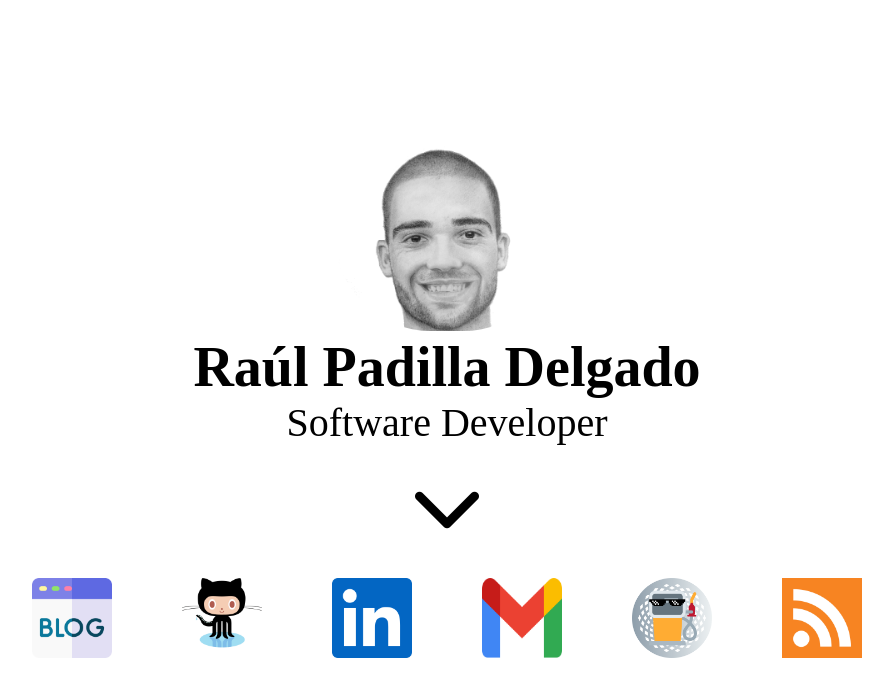
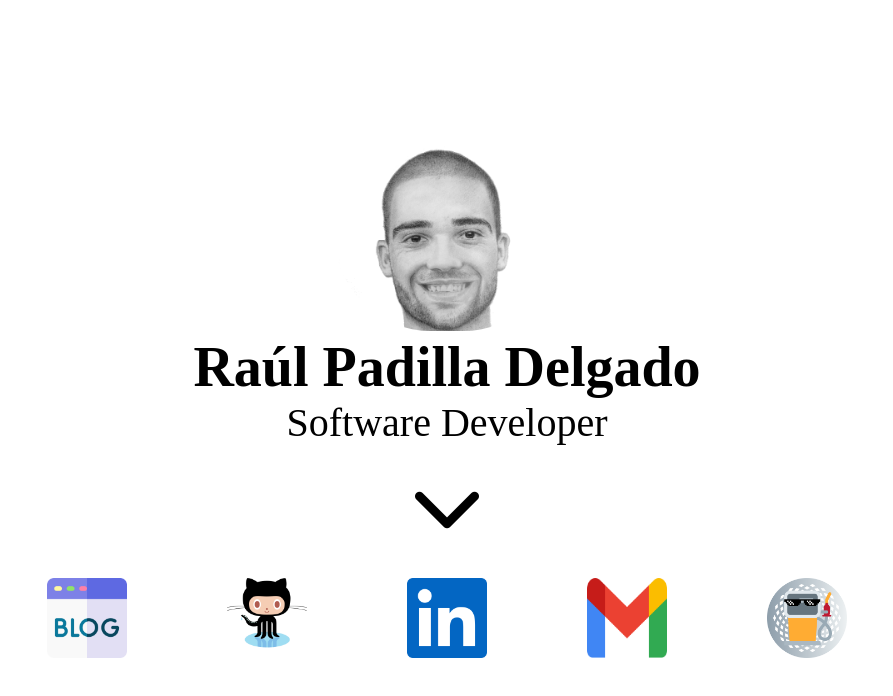
Before and after one commit to raulpadilladelgado/raulpadilladelgado.github.io, a plain HTML site: page index.html in a window 1280 px wide. Shown: the whole page, without its empty margins (193-1086 px from the left). Drawn offline with Linux system fonts and the light colour scheme.

Commit message:
remove rss icon link

```diff
--- a/index.html
+++ b/index.html
@@ -38,9 +38,6 @@
         <a href="https://t.me/botlinera_bot">
             <img src="images/botlinera.png" class="blog" alt="">
         </a>
-        <a href="https://raulpadilladelgado.github.io/blog/index.xml">
-            <img src="images/rss.png" class="blog" alt="">
-        </a>
     </div>
 </div>
 <script>
```
